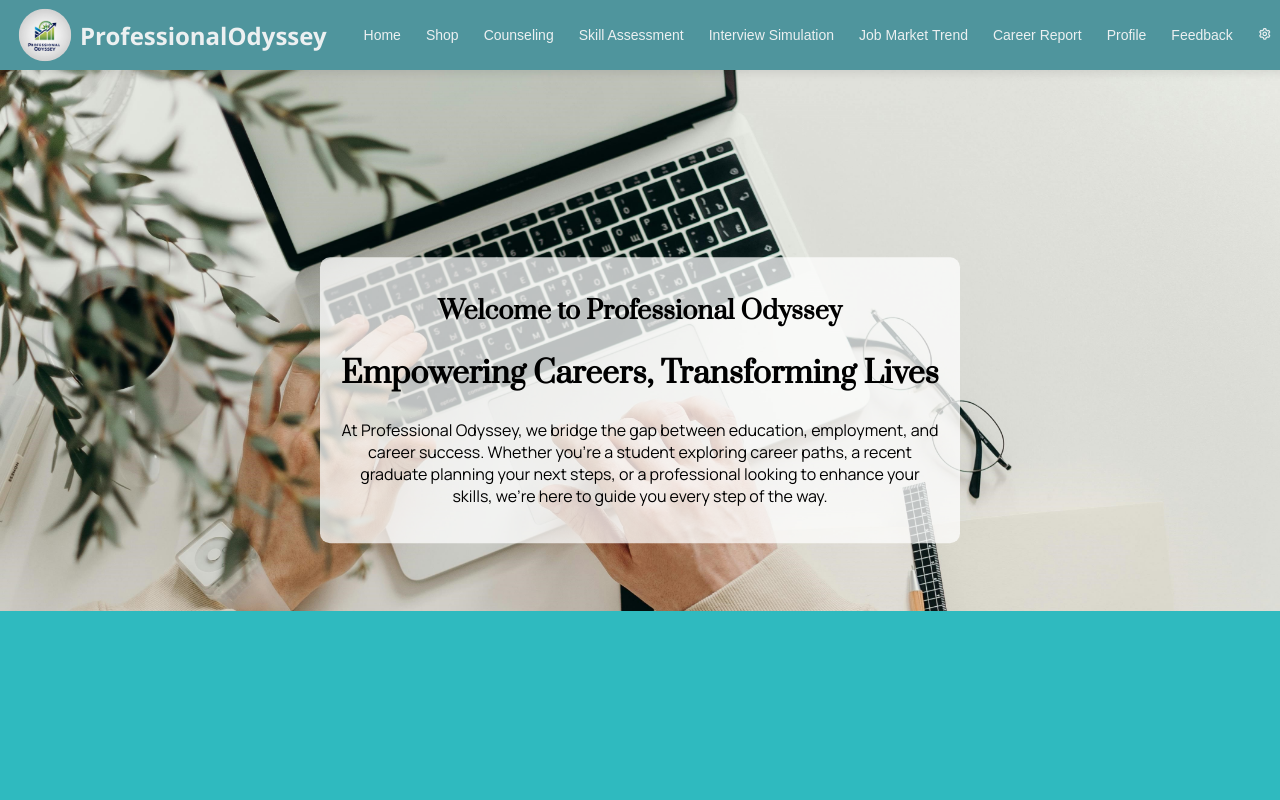
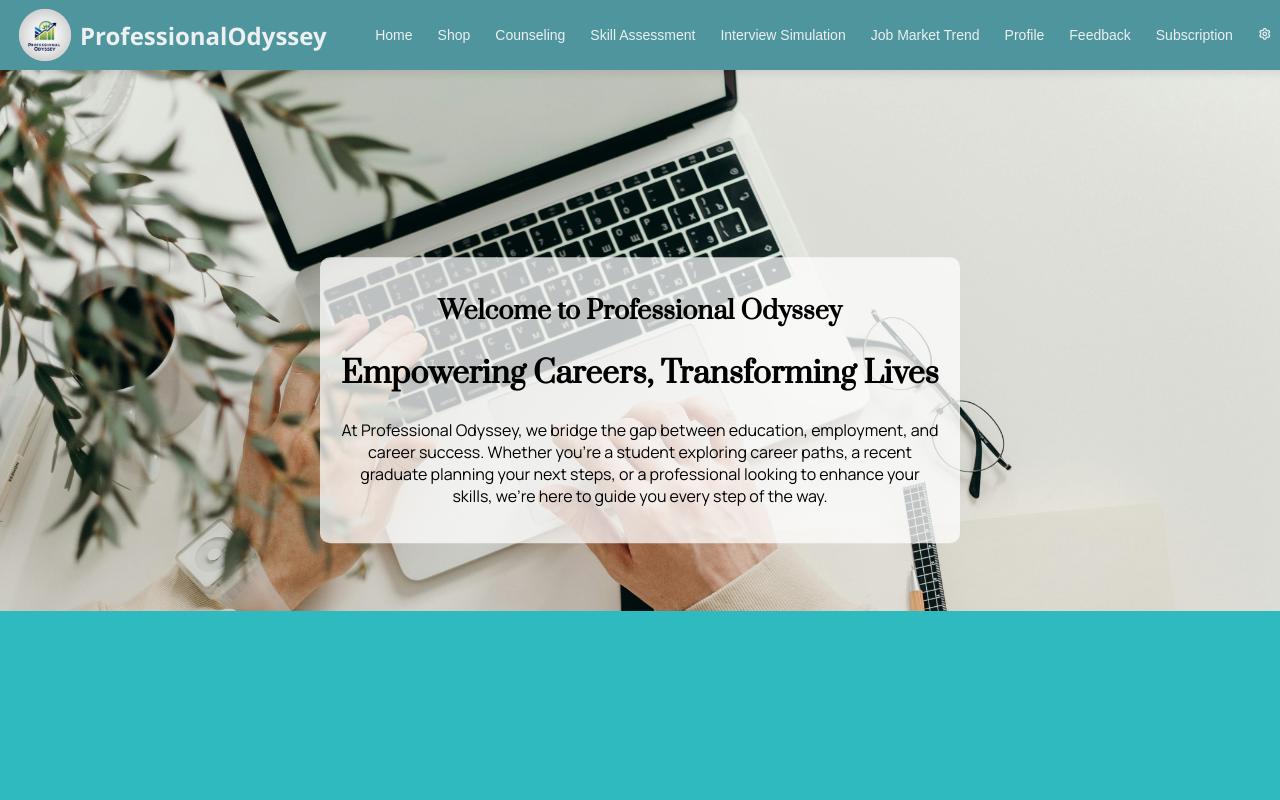
Before and after one commit to DevintthHaran/SDGP, a React (Create React App) app in the folder Frontend/sdgp-project/: page / in a window 1280 px wide. Shown: the top 800 px of the page. Built offline with nearby package versions, Linux system fonts and the light colour scheme.

Commit message:
Added subscription to header

```diff
--- a/Frontend/sdgp-project/src/components/Header.jsx
+++ b/Frontend/sdgp-project/src/components/Header.jsx
@@ -23,9 +23,9 @@ const Header = () => {
         <li><a href="/skill">Skill Assessment</a></li>
         <li><a href="/simulation">Interview Simulation</a></li>
         <li><a href="/careertrend">Job Market Trend</a></li>
-        <li><a href="/career">Career Report</a></li>
         <li><a href="/profile">Profile</a></li>
         <li><a href="/feedback">Feedback</a></li>
+        <li><a href="/subscription">Subscription</a></li>
         <li>
           <a href="/setting">
             <i className="bx bx-cog"></i>
```
